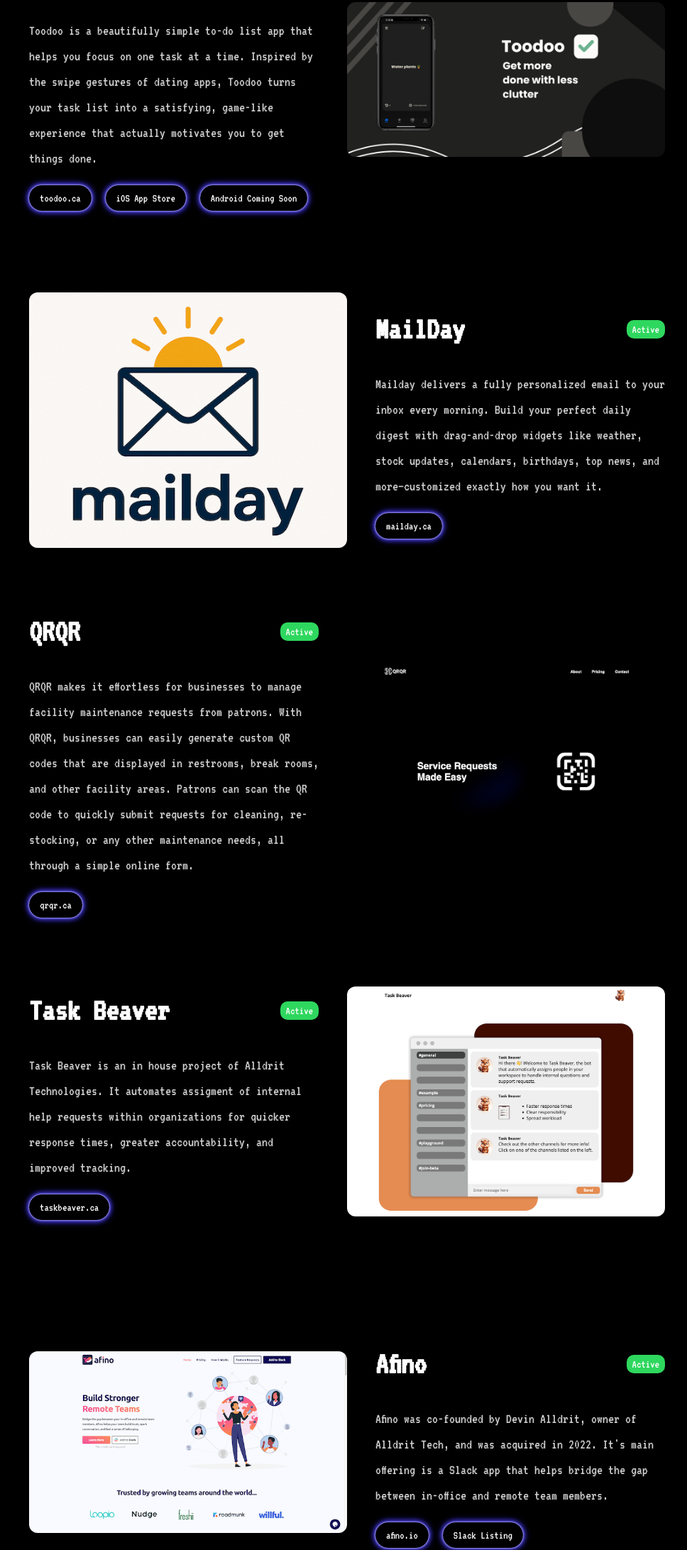
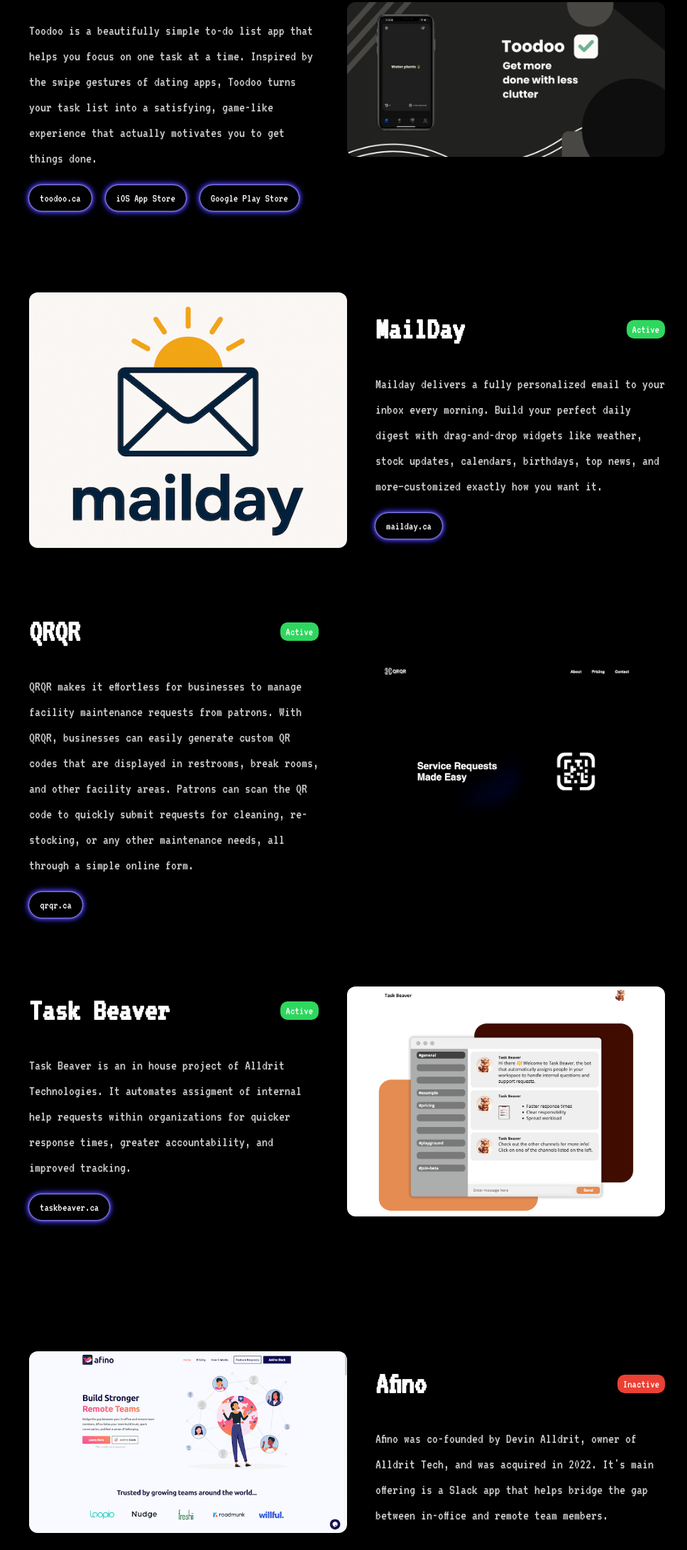
Before and after one commit to dalldrit13/alldrit.ca, a Gatsby site: page /projects in a window 1280 px wide. Shown: the part 928-3112 px from the top of the page at 71% size, without its empty margins (151-1119 px from the left). Built offline with nearby package versions, Linux system fonts and the light colour scheme; Gatsby itself is replaced by a stand-in of ours.

Commit message:
Removing links to some no longer active services (#8)

```diff
--- a/src/pages/projects.js
+++ b/src/pages/projects.js
@@ -63,8 +63,13 @@
               >
                 iOS App Store
               </a>
-              <a className="chip" rel="noreferrer">
-                Android Coming Soon
+              <a
+                className="chip"
+                href="https://play.google.com/store/apps/details?id=ca.alldrit.toodoo"
+                target="_blank"
+                rel="noreferrer"
+              >
+                Google Play Store
               </a>
             </div>
           </div>
@@ -142,14 +147,14 @@
           <div>
             <div className="project-title">
               <h1 className="title">Afino</h1>
-              <div className="project-status active">Active</div>
+              <div className="project-status inactive">Inactive</div>
             </div>
             <p className="subtitle">
               Afino was co-founded by Devin Alldrit, owner of Alldrit Tech, and was acquired in
               2022. It&apos;s main offering is a Slack app that helps bridge the gap between
               in-office and remote team members.
             </p>
-            <div className="chips">
+            {/*<div className="chips">
               <a className="chip" href="https://afino.io" target="_blank" rel="noreferrer">
                 afino.io
               </a>
@@ -161,7 +166,7 @@
               >
                 Slack Listing
               </a>
-            </div>
+            </div>*/}
           </div>
         </section>
         <div id="fardown">
@@ -176,7 +181,7 @@
                 Sisterverse is an interactive 3D platform for holders to show off their collection
                 and complete missions in the paired game.
               </p>
-              <div className="chips">
+              {/*<div className="chips">
                 <a
                   className="chip"
                   href="https://alldrit.ca/project/sisterverse"
@@ -185,7 +190,7 @@
                 >
                   sisterverse.xyz (Demo)
                 </a>
-              </div>
+              </div>*/}
             </div>
             <img src="/images/sisterverse.gif" alt="Sisterverse Game Screenshot" loading="lazy" />
           </section>
@@ -205,7 +210,7 @@
                 Sisterverse. Players must hold a SolSister token in their wallet and can play as one
                 of their SolSisters, earning boosts from different traits.
               </p>
-              <div className="chips">
+              {/*<div className="chips">
                 <a
                   className="chip"
                   href="https://alldrit.ca/project/sisterverse_game"
@@ -214,20 +219,20 @@
                 >
                   game.sisterverse.xyz (Demo)
                 </a>
-              </div>
+              </div>*/}
             </div>
           </section>
           <section className="landing sidebyside reverse-stack">
             <div>
               <div className="project-title">
                 <h1 className="title">UpTrend</h1>
-                <div className="project-status active">Active</div>
+                <div className="project-status inactive">Inactive</div>
               </div>
               <p className="subtitle">
                 UpTrend is a platform for Social Media Content Creators to grow and promote
                 themselves, while simultaneously getting paid for sharing content.
               </p>
-              <div className="chips">
+              {/*<div className="chips">
                 <a className="chip" href="https://uptrendapp.io" target="_blank" rel="noreferrer">
                   uptrendapp.io
                 </a>
@@ -239,7 +244,7 @@
                 >
                   beta.uptrendapp.io
                 </a>
-              </div>
+              </div>*/}
             </div>
             <img src="/images/uptrend.png" alt="UpTrend screenshot" loading="lazy" />
           </section>
@@ -265,7 +270,7 @@
                 A platform for Social Media Content Creators to share all their promo codes and
                 affiliate links in one spot for their audience.
               </p>
-              <div className="chips">
+              {/*<div className="chips">
                 <a
                   className="chip"
                   href="https://codey-frontend-i6aq2sjt0-dalldrit13s-projects.vercel.app"
@@ -274,7 +279,7 @@
                 >
                   thecodey.com (Demo)
                 </a>
-              </div>
+              </div>*/}
             </div>
             <img src="/images/codey.png" alt="Codey landing page screenshot" loading="lazy" />
           </section>
```
Also changed, not shown: 1 other file.
